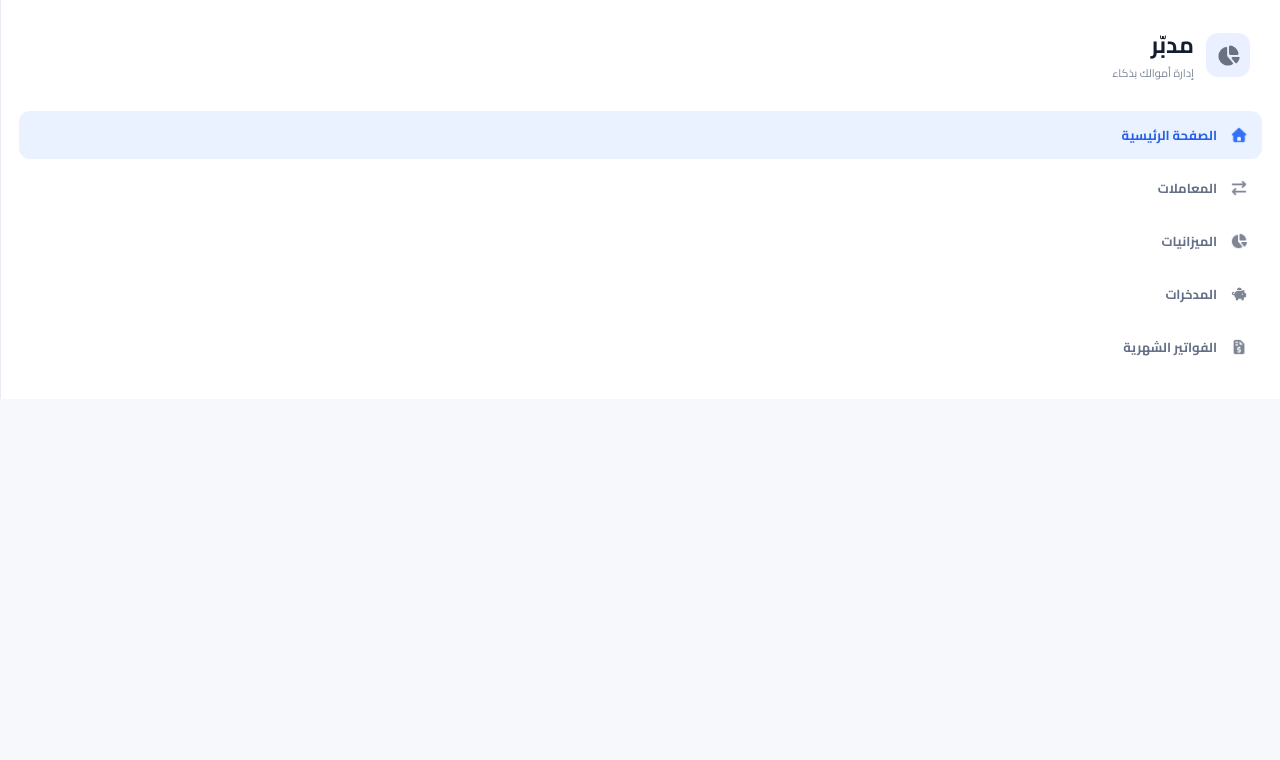
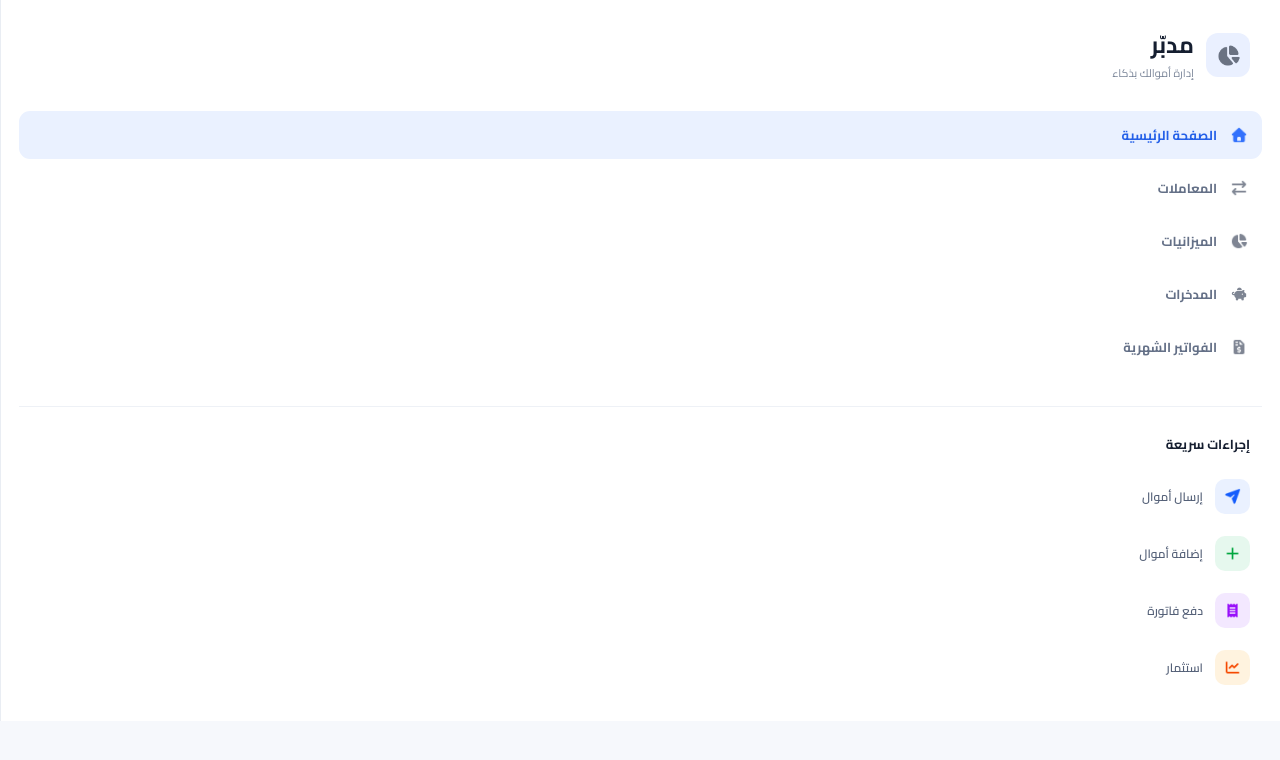
Before and after one commit to Talal-Sharaa/FrontEnd-Route-Assignment-4-Mudabbir, a plain HTML site: page index.html in a window 1280 px wide. Drawn offline with Linux system fonts and the light colour scheme.

Commit message:
Add sidebar quick action links

```diff
--- a/css/style.css
+++ b/css/style.css
@@ -33,3 +33,12 @@ h1, h2, h3, p { margin-top: 0; }
 .nav-link img { width: 18px; height: 18px; object-fit: contain; opacity: .86; }
 .nav-link.active { background: #eaf1ff; color: #2460e8; }
 .nav-link:hover { background: #f2f5fc; }
+
+.quick-actions { margin-top: 35px; border-top: 1px solid #eef1f6; padding-top: 25px; }
+.quick-actions h2 { font-size: 13px; padding-inline: 12px; margin-bottom: 15px; }
+.quick-action-list { display: grid; gap: 6px; }
+.action-link { display: flex; align-items: center; gap: 12px; padding: 8px 12px; font-size: 12px; font-weight: 600; color: #556178; border-radius: 9px; }
+.action-link:hover { background: #f6f8fc; }
+.action-icon { display: grid; place-items: center; flex: 0 0 35px; width: 35px; height: 35px; border-radius: 10px; }
+.action-icon img { width: 17px; height: 17px; object-fit: contain; }
+.blue { background: #eaf1ff; } .green { background: #e6f8ee; } .violet { background: #f3e8ff; } .amber { background: #fff3df; }
--- a/index.html
+++ b/index.html
@@ -28,6 +28,15 @@
     <a class="nav-link" href="#bills"><img src="assets/icons/file-invoice-dollar-solid-full.png" alt="" />الفواتير الشهرية</a>
   </nav>
 
+  <section class="quick-actions" aria-labelledby="quick-actions-title">
+    <h2 id="quick-actions-title">إجراءات سريعة</h2>
+    <div class="quick-action-list">
+      <a href="#payments" class="action-link"><span class="action-icon blue"><img src="assets/icons/paper-plane-solid-full.png" alt="" /></span>إرسال أموال</a>
+      <a href="#accounts" class="action-link"><span class="action-icon green"><img src="assets/icons/plus-solid-full.png" alt="" /></span>إضافة أموال</a>
+      <a href="#bills" class="action-link"><span class="action-icon violet"><img src="assets/icons/receipt-solid-full.png" alt="" /></span>دفع فاتورة</a>
+      <a href="#budget" class="action-link"><span class="action-icon amber"><img src="assets/icons/chart-line-solid-full.png" alt="" /></span>استثمار</a>
+    </div>
+  </section>
 </aside>
     <main class="page-content">
 
```
